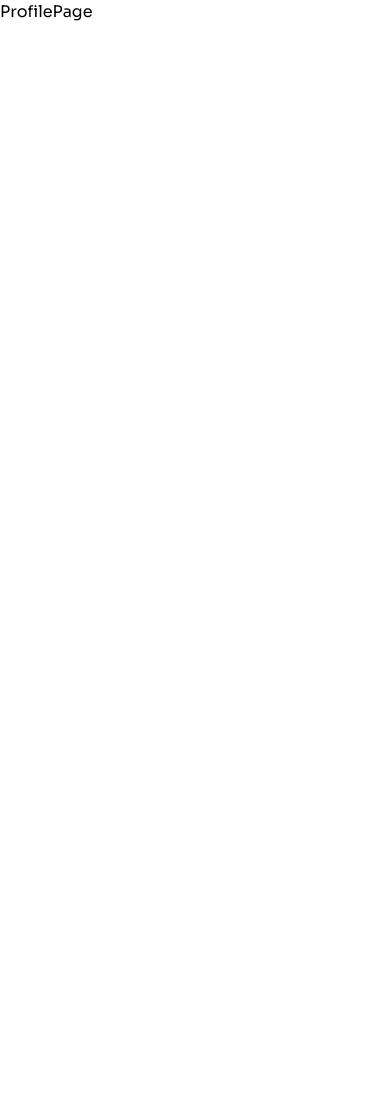
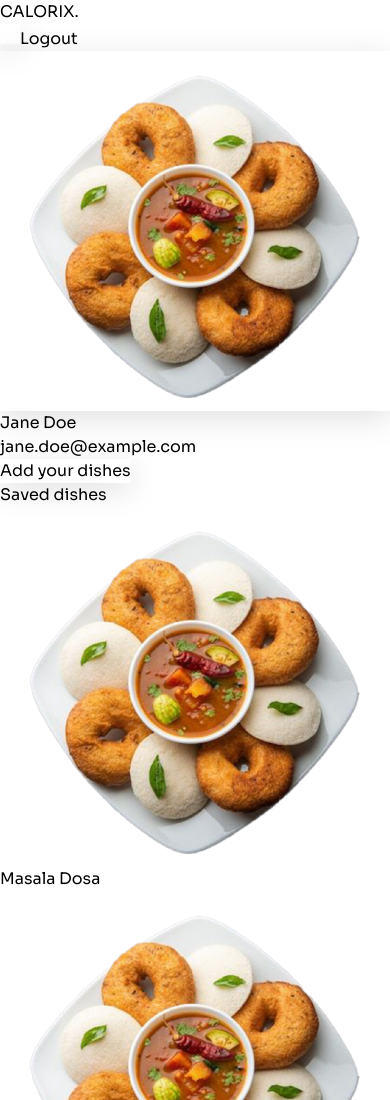
Before and after one commit to smith-bimal/9845-Calorix, a React (Vite) app in the folder client/: page /user in a window 390 px wide. Shown: the top 1100 px of the page. Before the commit the page ends 844 px from the top, so only its background shows below. Built offline with nearby package versions, Linux system fonts and the light colour scheme.

Commit message:
added profile page

```diff
--- a/client/src/Pages/ProductPage.jsx
+++ b/client/src/Pages/ProductPage.jsx
@@ -1,7 +1,7 @@
 import React, { useState } from "react";
 import Navbar from "../components/Navbar";
 import background from "../assets/background.png";
-import idli from "../assets/idli vada 1.png";
+
 import ProductDetails from "./ProductDetailsPage";
 
 const ProductPage = () => {
--- a/client/src/Pages/ProfilePage.jsx
+++ b/client/src/Pages/ProfilePage.jsx
@@ -1,9 +1,179 @@
-import React from 'react'
+import React from "react";
+import { MoreVertical, ScanQrCode } from "lucide-react";
+import background from "../assets/background.png";
+import idli from "../assets/idli vada 1.png";
+import { UserRound } from "lucide-react";
 
 const ProfilePage = () => {
+  const preferredDishes = [
+    { name: "Veg Thali", calories: 1170 },
+    { name: "Idli Vada combo", calories: 425 },
+    { name: "Idli sambhar", calories: 225 },
+  ];
+
+  const recentSearches = [
+    { name: "Masala Dosa", image: idli },
+    { name: "Dal Rice", image: idli },
+    { name: "Idli Sambhar", image: idli },
+  ];
+
   return (
-    <div>ProfilePage</div>
-  )
-}
+    <div className="min-h-screen">
+      {/* Background Image */}
+      <div
+        className="fixed inset-0 w-full h-full bg-cover bg-center -z-10"
+        style={{
+          backgroundImage: `url(${background})`,
+        }}
+      />
 
-export default ProfilePage
+      {/* Navbar */}
+      <nav className="relative px-4 md:px-0">
+        <div className="max-w-7xl mx-auto py-4">
+          <div className="flex flex-col md:flex-row md:justify-between items-center space-y-4 md:space-y-0 md:h-20">
+            <div className="flex items-center">
+              <span className="font-bold text-4xl text-transparent bg-clip-text bg-gradient-to-r from-[#cf936e] to-[#674740]">
+                CALORIX.
+              </span>
+            </div>
+
+            <div className="flex items-center justify-center md:justify-around md:mr-8">
+              <div className="flex items-center space-x-4 md:space-x-10">
+                <button
+                  className="p-3 border-2 border-gray-500 rounded-full md:mx-12"
+                  style={{
+                    boxShadow: `rgba(100, 100, 111, 0.2) 0px 7px 29px 0px`,
+                  }}
+                >
+                  <ScanQrCode color="white" size={20} />
+                </button>
+                <button className="px-6 py-1.5 bg-[#FADA90] text-black rounded-full hover:bg-[#f5d4b3] transition-colors">
+                  Logout
+                </button>
+              </div>
+            </div>
+          </div>
+        </div>
+      </nav>
+
+      <main className="container mx-auto px-4 md:px-0">
+        <div className="flex flex-col md:flex-row md:justify-around py-10">
+          {/* Left Section - Profile */}
+          <div className="mb-8 md:mb-0 md:mr-12 md:px-8">
+            <div className="flex flex-col items-center">
+              {/* Profile Image */}
+              <div
+                className="w-32 h-32 bg-gray-200 rounded-full border-4 border-white"
+                style={{boxShadow: `rgba(100, 100, 111, 0.2) 0px 7px 29px 0px`}}
+              >
+                <img
+                  src={idli}
+                  alt="Profile"
+                  className="w-full h-full rounded-full"
+                />
+              </div>
+
+              {/* Profile Info */}
+              <h1 className="text-2xl font-bold mt-4 mb-1">Jane Doe</h1>
+              <p className="text-black mb-6">jane.doe@example.com</p>
+
+              {/* Add Dishes Button */}
+              <button
+                className="bg-[#FADA90] px-10 py-2 rounded-full w-full md:w-auto"
+                style={{
+                  boxShadow: `rgba(100, 100, 111, 0.2) 0px 7px 29px 0px`,
+                }}
+              >
+                Add your dishes
+              </button>
+
+              <h2 className="text-gray-500 py-4">Saved dishes</h2>
+              <div className="space-y-2 w-full">
+                {recentSearches.map((item, index) => (
+                  <div
+                    key={index}
+                    className="flex items-center gap-3 border-b-2 border-gray-200"
+                  >
+                    <img
+                      src={item.image}
+                      alt={item.name}
+                      className="w-10 h-10 rounded-full"
+                    />
+                    <span>{item.name}</span>
+                  </div>
+                ))}
+              </div>
+            </div>
+          </div>
+
+          {/* Right Section - Preferred Dishes */}
+          <div className="w-full md:w-auto md:mr-16">
+            <div className="bg-white rounded-3xl shadow-lg mb-4 p-6 md:p-10 overflow-x-auto">
+              <h1 className="text-gray-500 font-semibold text-center mb-2">
+                Your preferred dishes
+              </h1>
+
+              {/* Table Header */}
+              <div className="border-b-2 border-gray-200 grid grid-cols-3 gap-4 mb-2 font-semibold text-black min-w-[500px]">
+                <div>Dish Name</div>
+                <div>Calories</div>
+                <div className="text-center">Actions</div>
+              </div>
+
+              {/* Table Content */}
+              <div className="space-y-2 text-gray-600 min-w-[500px]">
+                {preferredDishes.map((dish, index) => (
+                  <div
+                    key={index}
+                    className="grid grid-cols-3 gap-4 items-center border-b-2 border-gray-200"
+                  >
+                    <div className="font-medium">{dish.name}</div>
+                    <div>{dish.calories} Kcal</div>
+                    <div className="flex justify-center">
+                      <button className="hover:bg-gray-100 p-1 rounded-full">
+                        <MoreVertical className="w-5 h-5 text-gray-600" />
+                      </button>
+                    </div>
+                  </div>
+                ))}
+              </div>
+            </div>
+
+            <div className="bg-white rounded-3xl shadow-lg p-6 md:p-8 overflow-x-auto">
+              <h2 className="text-gray-500 font-semibold text-center mb-2">
+                Your dishes
+              </h2>
+
+              {/* Table Header */}
+              <div className="grid grid-cols-3 gap-4 mb-2 font-semibold text-black border-b-2 border-gray-200 min-w-[500px]">
+                <div>Dish Name</div>
+                <div>Calories</div>
+                <div className="text-center">Actions</div>
+              </div>
+
+              {/* Table Content */}
+              <div className="space-y-2 text-gray-600 min-w-[500px]">
+                {preferredDishes.map((dish, index) => (
+                  <div
+                    key={index}
+                    className="grid grid-cols-3 gap-4 items-center border-b-2 border-gray-200"
+                  >
+                    <div className="font-medium">{dish.name}</div>
+                    <div>{dish.calories} Kcal</div>
+                    <div className="flex justify-center">
+                      <button className="hover:bg-gray-100 p-1 rounded-full">
+                        <MoreVertical className="w-5 h-5 text-gray-600" />
+                      </button>
+                    </div>
+                  </div>
+                ))}
+              </div>
+            </div>
+          </div>
+        </div>
+      </main>
+    </div>
+  );
+};
+
+export default ProfilePage;
--- a/client/src/components/LoginCard.jsx
+++ b/client/src/components/LoginCard.jsx
@@ -54,7 +54,7 @@ const LoginCard = ({ onClose, switchToRegister }) => (
                 <Field
                   name="email"
                   type="email"
-                  className={`w-full pl-10 pr-4 py-3 border rounded-lg focus:ring-2 focus:ring-black focus:outline-none ${
+                  className={`w-full pl-10 pr-4 py-3 border rounded focus:ring-2 focus:ring-black focus:outline-none ${
                     errors.email && touched.email ? 'border-red-500' : 'border-gray-300'
                   }`}
                   placeholder="Enter your email"
```
